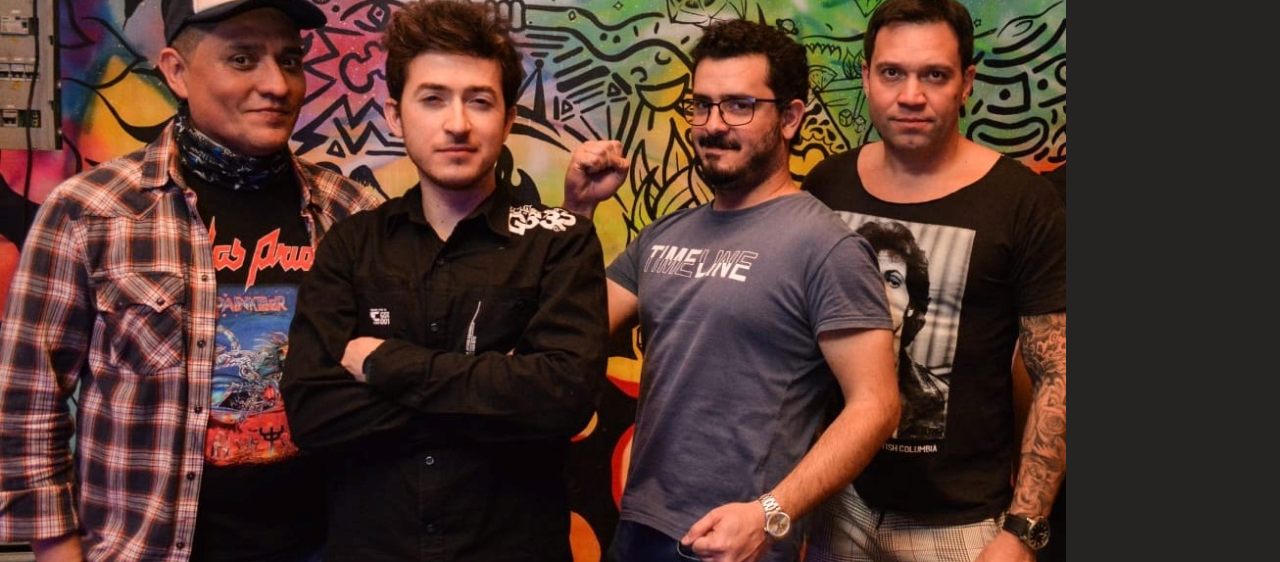
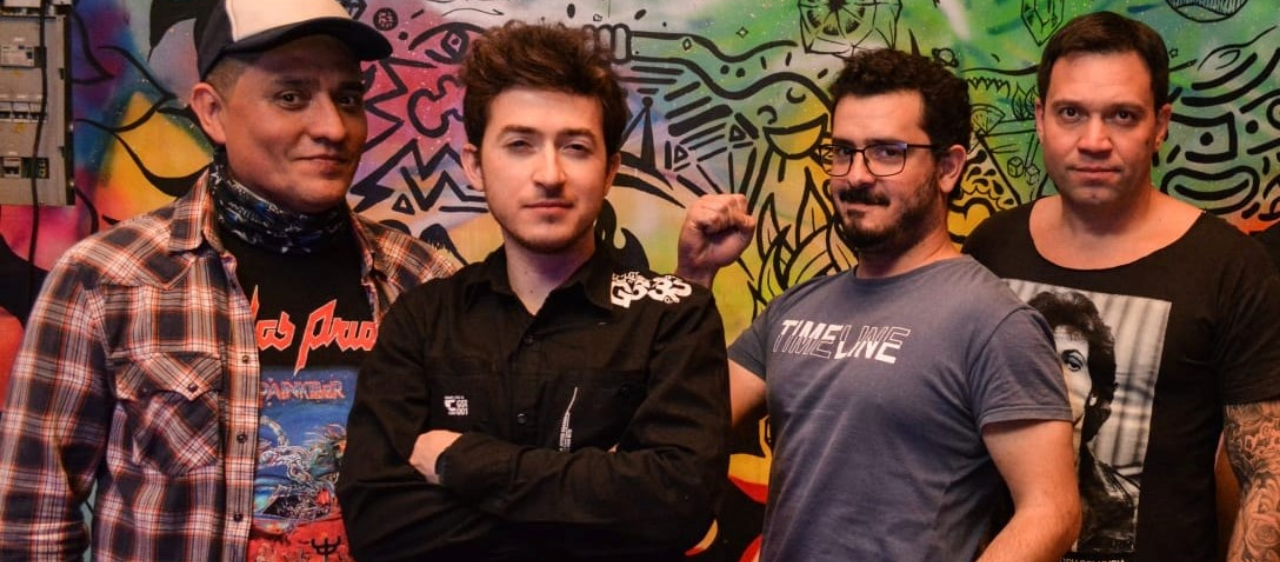
Before and after one commit to Danisole/laVipdeNapoles, a plain HTML site: page index.html in a window 1280 px wide. Shown: the part 127-689 px from the top of the page. Drawn offline with Linux system fonts and the light colour scheme.

Commit message:
background 1366

```diff
--- a/style.css
+++ b/style.css
@@ -659,13 +659,14 @@ footer{
 
     }
 
-    .contentUnoGeneral{
+    /* .contentUnoGeneral{
         max-width: 1366px;
         background-image: url(./assets_LVN/portada2.jpg);
         max-height: 780px;
         background-size: contain;
         background-repeat:no-repeat;
-    }
+
+    } */
 
     .logoNav{
         margin-top: 35px;
@@ -687,88 +688,7 @@ footer{
         font-size: 40px;
     }
 
-    /*nav{
-        height: 70px;
-    }
-
-    h1{
-        font-size: 30px;
-    }
-
-    p{
-        font-size: 18px;
-    }
-    .parrafoUno{
-        width: 80%;
-    }
-
-    .contentUnoGeneral{
-        max-width: 1366px;
-        background-image: url(./assets_LVN/portada2.jpg);
-        max-height: 480px;
-        background-size: contain;
-        background-repeat:no-repeat;
-    }
-
-
-
-    .aNav{
-        font-size: 14px;
-
-    }
-
-    .containLi{
-        justify-content:flex-end;
-        gap: 30px;
-
-    }
-
-    .cards{
-        display: flex;
-        flex-direction: column;
-        justify-content: center;
-        align-items: center;
-        padding: 0;
-        gap: 30px;
-
-    }
-
-
-
-
-
-
-
-
-    .redesDiv{
-        font-size: 20px;
-    }
-
-    .pFooter{
-        font-size: 12px;
-        margin: 10px 0 0 0;
-    }
-
-    footer{
-        height: 60px;
-        margin-top: -25px;
-
-    }
-
-    .contentUno{
-        padding: 10px;
-    }
-
-    .contentUnoGeneral{
-                background-attachment: fixed;
-        background-size: cover;
-        width: 100%;
-        height: 100vh;
-    }
-     */
- }
-
-
+}
 
 @media screen and  (max-device-width:1920) {
 
```
